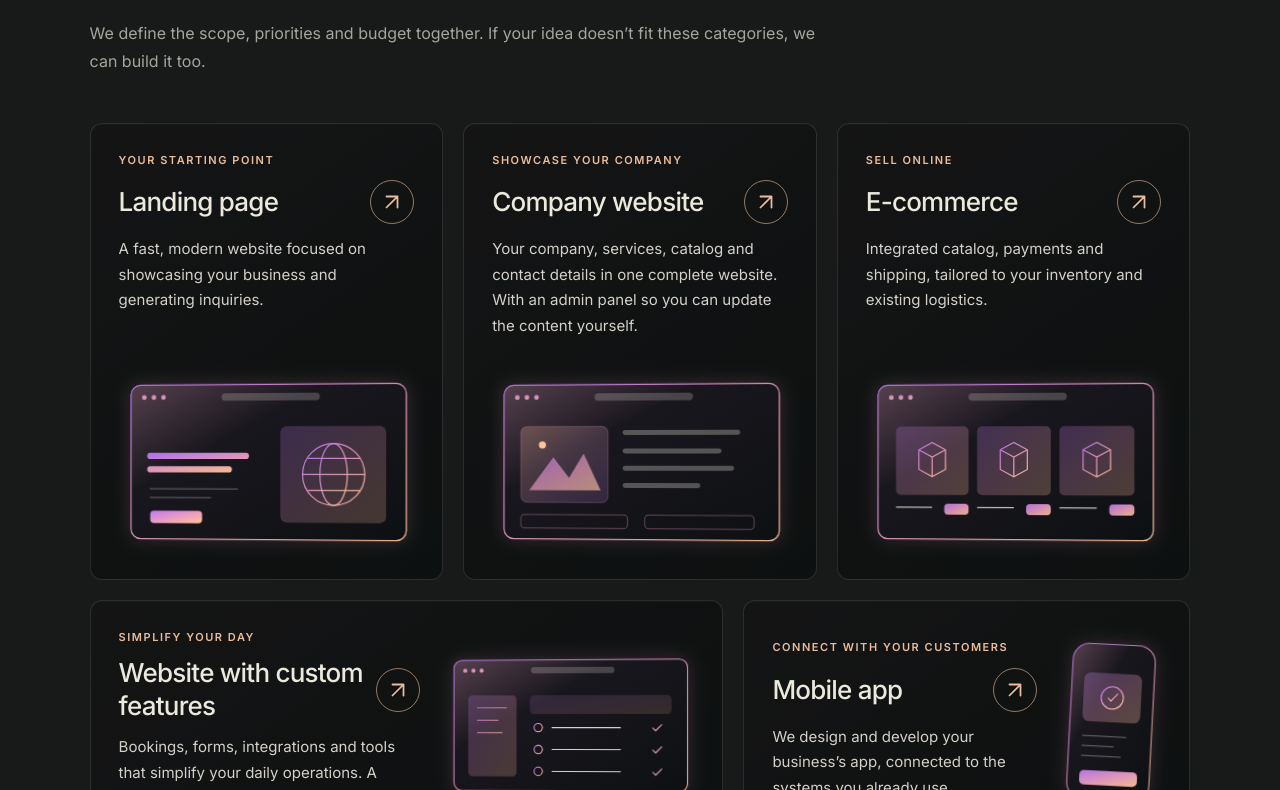
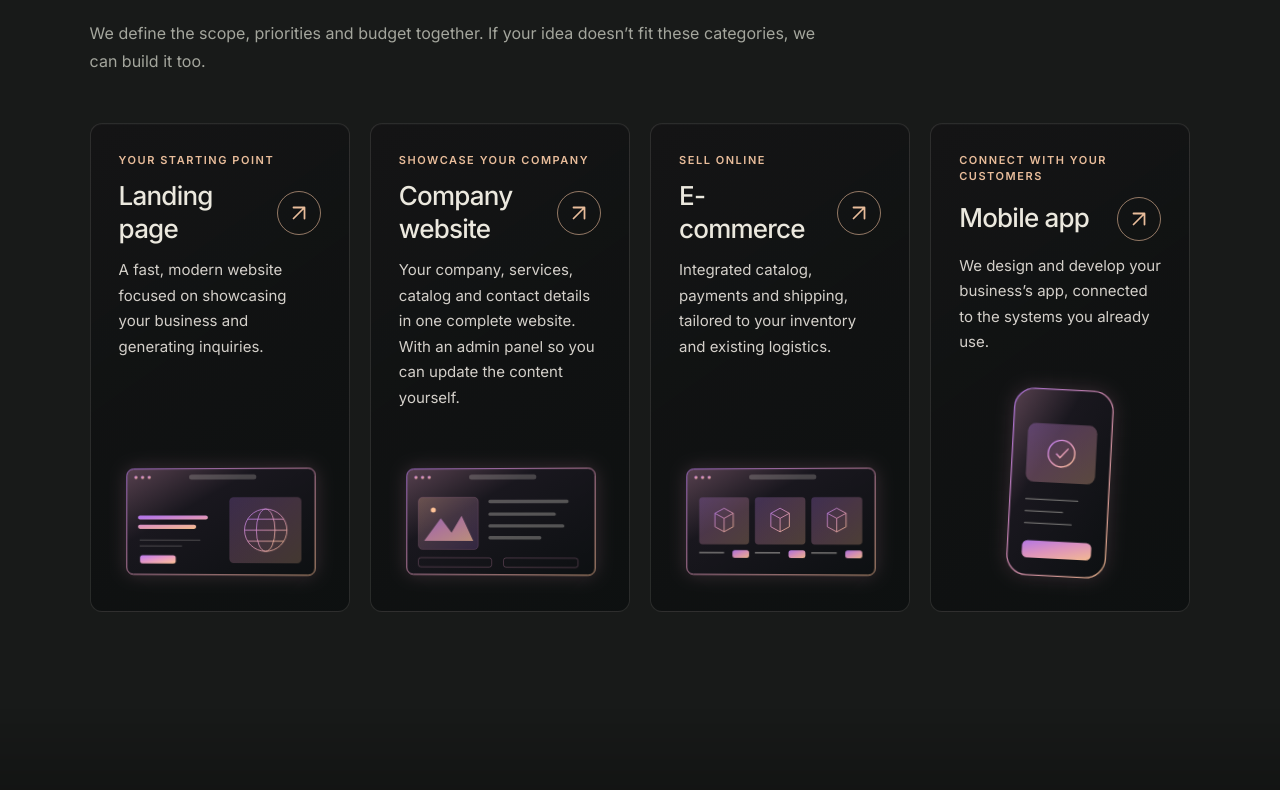
Before and after one commit to facubaratta/wyre, a React (Vite) app: page / in a window 1280 px wide. Shown: the part 1070-1860 px from the top of the page. Built offline with nearby package versions, Linux system fonts and the light colour scheme; a web font is replaced by a local one.

Commit message:
Consolidate web services into four equal cards

```diff
--- a/src/sections/WebPresence/ServiceCard.tsx
+++ b/src/sections/WebPresence/ServiceCard.tsx
@@ -29,7 +29,6 @@ export default function ServiceCard({
   service: WebService;
   index: number;
 }) {
-  const wide = index === 1 || index === 4;
   const detailsId = useId();
   const cardRef = useRef<HTMLElement>(null);
 
@@ -65,13 +64,7 @@ export default function ServiceCard({
         borderColor: '#ebe8de20',
         background: 'linear-gradient(145deg, #141415e6, #0d1010f5)',
         boxShadow: 'inset 0 1px 0 #ffffff06',
-        display: wide ? { xs: 'flex', lg: 'grid' } : 'flex',
-        gridTemplateColumns: wide
-          ? index === 4
-            ? 'minmax(0, 1fr) 100px'
-            : 'minmax(0, 1.2fr) minmax(0, 1fr)'
-          : undefined,
-        alignItems: wide ? { lg: 'center' } : undefined,
+        display: 'flex',
         flexDirection: 'column',
         gap: 3,
         '&::before': fluidGradientSx,
@@ -94,7 +87,14 @@ export default function ServiceCard({
         detailsId={detailsId}
       />
       <Box
-        sx={{ mt: wide ? { xs: 'auto', lg: 0 } : 'auto', pt: 0.5, minWidth: 0 }}
+        sx={{
+          mt: 'auto',
+          pt: 0.5,
+          minWidth: 0,
+          display: 'flex',
+          justifyContent: 'center',
+          alignItems: 'flex-end',
+        }}
       >
         <WebPresencePreview kind={index} />
       </Box>
--- a/src/sections/WebPresence/WebPresencePreview.tsx
+++ b/src/sections/WebPresence/WebPresencePreview.tsx
@@ -18,7 +18,7 @@ export default function WebPresencePreview({ kind }: { kind: number }) {
       aria-hidden="true"
       sx={{
         width: '100%',
-        maxWidth: kind === 4 ? 105 : 340,
+        maxWidth: kind === 4 ? 120 : 340,
         filter: 'drop-shadow(0 0 9px #e89ac42e)',
         transform:
           kind === 4 ? 'rotate(3deg)' : 'perspective(700px) rotateY(-4deg)',
--- a/src/sections/WebPresence/WebPresenceServices.tsx
+++ b/src/sections/WebPresence/WebPresenceServices.tsx
@@ -4,7 +4,7 @@ import Box from '@mui/material/Box';
 import ServiceCard from './ServiceCard';
 import { services as localizedServices } from './services';
 
-const serviceOrder = [0, 2, 3, 1, 4];
+const serviceOrder = [0, 2, 3, 4];
 
 export default function WebPresenceServices() {
   const { language } = useLanguage();
@@ -17,7 +17,7 @@ export default function WebPresenceServices() {
         gridTemplateColumns: {
           xs: '1fr',
           sm: 'repeat(2, minmax(0, 1fr))',
-          lg: 'repeat(12, minmax(0, 1fr))',
+          lg: 'repeat(4, minmax(0, 1fr))',
         },
         gap: { xs: 2, sm: 2.5 },
       }}
@@ -28,11 +28,6 @@ export default function WebPresenceServices() {
           sx={{
             minWidth: 0,
             height: '100%',
-            gridColumn: {
-              xs: 'auto',
-              sm: index === 4 ? 'span 2' : 'auto',
-              lg: index === 1 ? 'span 7' : index === 4 ? 'span 5' : 'span 4',
-            },
           }}
         >
           <ServiceCard service={services[index]} index={index} />
```
